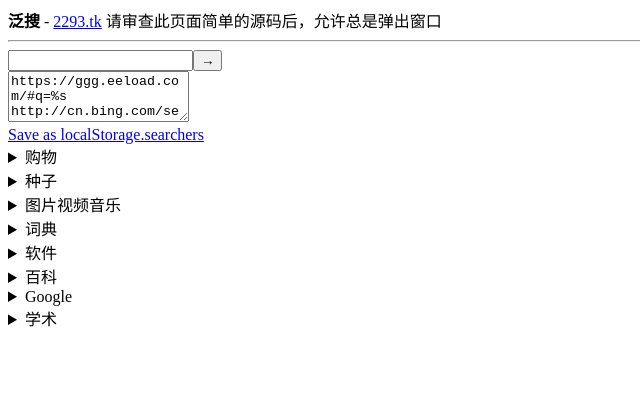
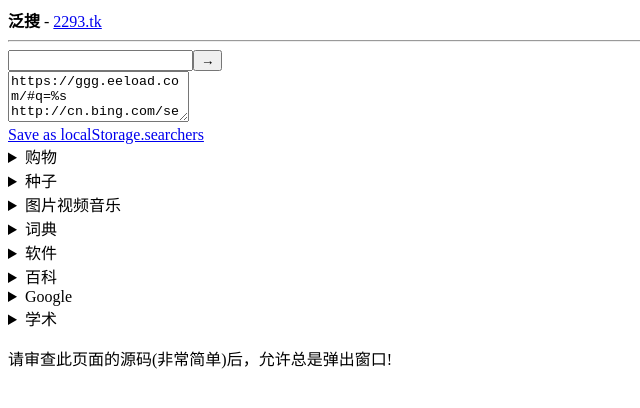
Before and after one commit to 2293/s, a plain HTML site: page index.html in a window 1280 px wide. Shown: the whole page, without its empty margins (0-640 px from the left). Drawn offline with Linux system fonts and the light colour scheme.

Commit message:
tips at footer

```diff
--- a/index.html
+++ b/index.html
@@ -7,7 +7,7 @@
 	<meta name="viewport" content="width=device-width, initial-scale=1" />
 </head>
 <body>
-	<nav><strong>泛搜</strong> - <a href="http://2293.tk">2293.tk</a> 请审查此页面简单的源码后，允许总是弹出窗口</nav>
+	<nav><strong>泛搜</strong> - <a href="http://2293.tk">2293.tk</a></nav>
 	<hr>
 
 <script async src="//pagead2.googlesyndication.com/pagead/js/adsbygoogle.js"></script>
@@ -124,6 +124,7 @@ http://dict.bing.com/#%s</textarea> <br>
 </details>
 
 </form>
+<p> 请审查此页面的源码(非常简单)后，允许总是弹出窗口!</p>
 	<script>
   (function(i,s,o,g,r,a,m){i['GoogleAnalyticsObject']=r;i[r]=i[r]||function(){
   (i[r].q=i[r].q||[]).push(arguments)},i[r].l=1*new Date();a=s.createElement(o),
```
